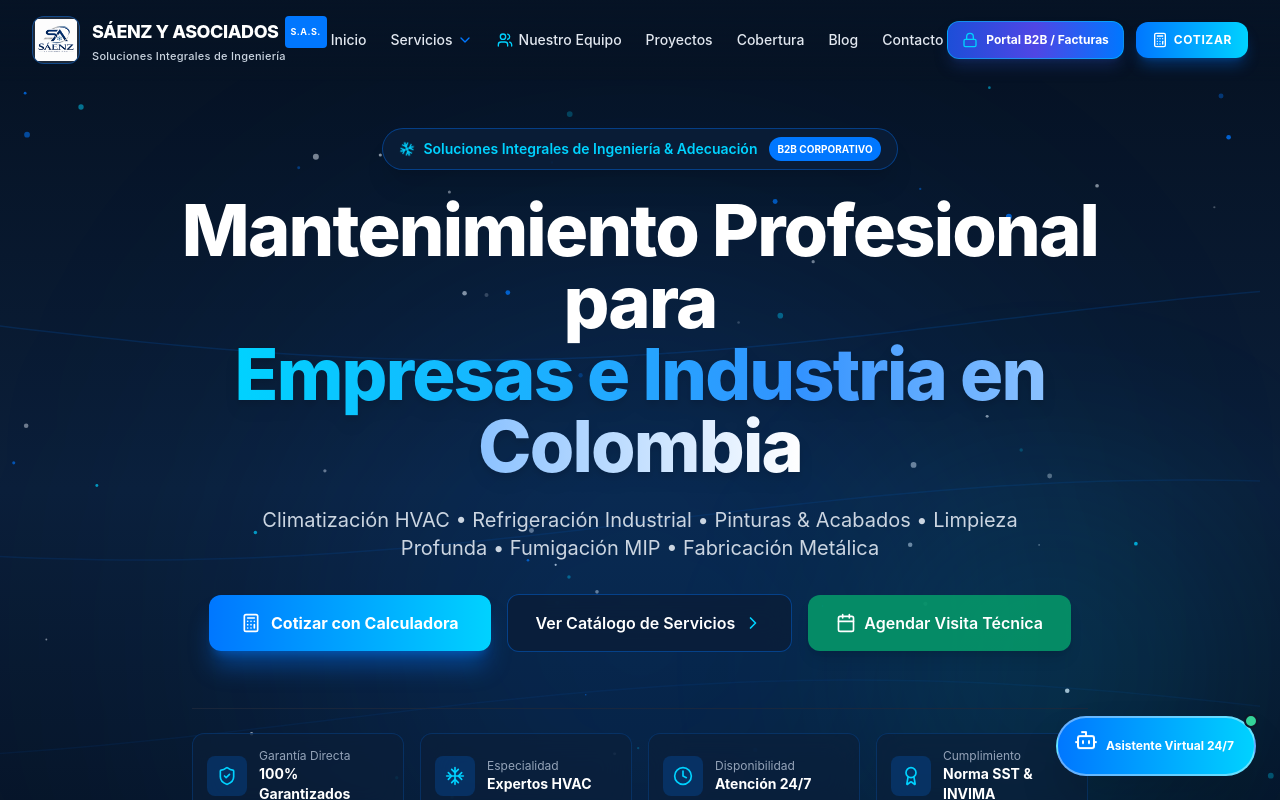
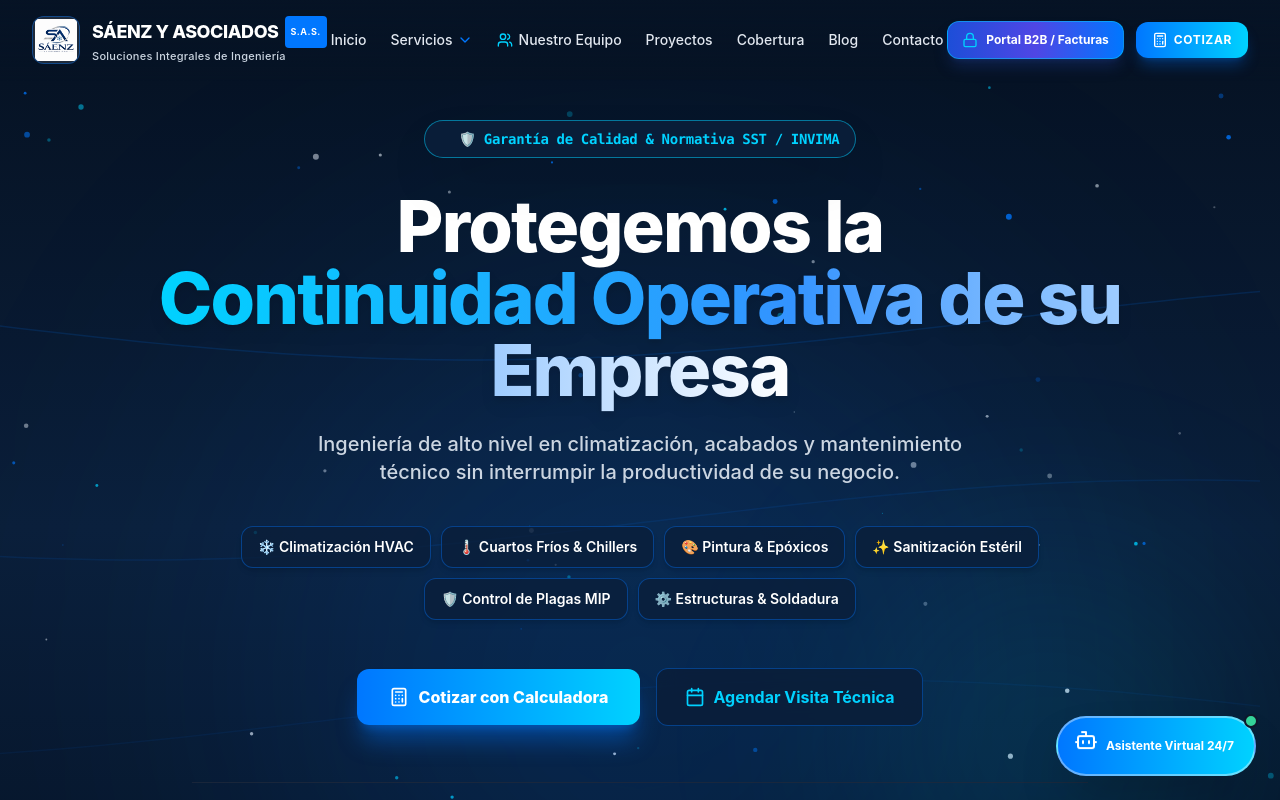
Before and after one commit to jonathanlopezb/saenzyasociados, a Next.js app: page / in a window 1280 px wide. Shown: the top 800 px of the page. Built offline with nearby package versions, Linux system fonts and the light colour scheme.

Commit message:
Redesign Hero section: punchy headline, animated trust ticker, and interactive visual service pills

```diff
--- a/src/components/HeroCanvas.tsx
+++ b/src/components/HeroCanvas.tsx
@@ -1,11 +1,26 @@
 'use client';
 
-import React, { useEffect, useRef } from 'react';
+import React, { useEffect, useRef, useState } from 'react';
 import Link from 'next/link';
-import { ShieldCheck, Clock, Award, ArrowRight, Snowflake, Calculator, Calendar, ChevronRight } from 'lucide-react';
+import { ShieldCheck, Clock, Award, ArrowRight, Snowflake, Calculator, Calendar, ChevronRight, Zap, Shield, Sparkles, CheckCircle2 } from 'lucide-react';
 
 export default function HeroCanvas() {
   const canvasRef = useRef<HTMLCanvasElement | null>(null);
+  const [tickerIndex, setTickerIndex] = useState<number>(0);
+
+  const TRUST_HOOKS = [
+    '⚡ 0% Paradas No Programadas en su Operación',
+    '🛡️ Garantía de Calidad & Normativa SST / INVIMA',
+    '❄️ Hasta 30% de Ahorro Energético en Climatización',
+    '⏱️ Respuesta Inmediata en Sitio en Menos de 2 Horas'
+  ];
+
+  useEffect(() => {
+    const tickerTimer = setInterval(() => {
+      setTickerIndex((prev) => (prev + 1) % TRUST_HOOKS.length);
+    }, 3500);
+    return () => clearInterval(tickerTimer);
+  }, []);
 
   useEffect(() => {
     const canvas = canvasRef.current;
@@ -25,7 +40,7 @@ export default function HeroCanvas() {
     window.addEventListener('resize', handleResize);
 
     // Particle airflow setup
-    const particlesCount = 70;
+    const particlesCount = 75;
     const particles: {
       x: number;
       y: number;
@@ -44,8 +59,8 @@ export default function HeroCanvas() {
         y: Math.random() * height,
         radius: Math.random() * 2.5 + 0.5,
         color: colors[Math.floor(Math.random() * colors.length)],
-        vx: (Math.random() - 0.5) * 0.8 + 0.3, // slight rightward air movement
-        vy: (Math.random() - 0.5) * 0.6 - 0.2, // slight upward float
+        vx: (Math.random() - 0.5) * 0.8 + 0.3,
+        vy: (Math.random() - 0.5) * 0.6 - 0.2,
         alpha: Math.random() * 0.6 + 0.2,
       });
     }
@@ -81,7 +96,6 @@ export default function HeroCanvas() {
 
       // Render & update particles
       particles.forEach((p) => {
-        // Mouse reaction effect
         const dx = mouseX - p.x;
         const dy = mouseY - p.y;
         const dist = Math.sqrt(dx * dx + dy * dy);
@@ -117,75 +131,86 @@ export default function HeroCanvas() {
   }, []);
 
   return (
-    <section className="relative min-h-[90vh] flex items-center justify-center overflow-hidden bg-gradient-to-b from-[#061325] via-[#0B1F3A] to-[#061325] pt-12 pb-20">
+    <section className="relative min-h-[92vh] flex items-center justify-center overflow-hidden bg-gradient-to-b from-[#061325] via-[#0B1F3A] to-[#061325] pt-10 pb-20">
 
-      {/* HTML5 Particle Airflow Canvas */}
+      {/* HTML5 Canvas Background */}
       <canvas ref={canvasRef} className="absolute inset-0 z-0 pointer-events-none" />
 
-      {/* Decorative Radial Glows */}
-      <div className="absolute top-1/4 left-1/2 -translate-x-1/2 w-[700px] h-[700px] bg-[#0077FF]/15 rounded-full blur-[140px] pointer-events-none" />
+      {/* Radial Glows */}
+      <div className="absolute top-1/4 left-1/2 -translate-x-1/2 w-[750px] h-[750px] bg-[#0077FF]/15 rounded-full blur-[150px] pointer-events-none" />
       <div className="absolute bottom-10 right-10 w-96 h-96 bg-[#00D2FF]/10 rounded-full blur-[100px] pointer-events-none" />
 
       <div className="max-w-7xl mx-auto px-4 sm:px-6 lg:px-8 relative z-10 text-center">
 
-        {/* Top Tagline Badge */}
-        <div className="inline-flex items-center gap-2 px-4 py-2 rounded-full bg-[#0B1F3A]/80 border border-[#0077FF]/40 text-[#00D2FF] text-xs sm:text-sm font-semibold mb-6 shadow-xl backdrop-blur-md animate-fade-in">
-          <Snowflake className="w-4 h-4 text-[#00D2FF] animate-spin" style={{ animationDuration: '10s' }} />
-          <span>Soluciones Integrales de Ingeniería & Adecuación</span>
-          <span className="bg-[#0077FF] text-white text-[10px] uppercase px-2 py-0.5 rounded-full font-bold ml-1">
-            B2B Corporativo
+        {/* Animated Trust Ticker Badge */}
+        <div className="inline-flex items-center gap-2 px-4 py-2 rounded-full bg-[#0B1F3A]/90 border border-[#00D2FF]/50 text-[#00D2FF] text-xs sm:text-sm font-bold mb-8 shadow-2xl backdrop-blur-md">
+          <span className="w-2.5 h-2.5 rounded-full bg-emerald-400 animate-ping" />
+          <span className="transition-all duration-500 font-mono tracking-tight">
+            {TRUST_HOOKS[tickerIndex]}
           </span>
         </div>
 
-        {/* Main Title */}
+        {/* High-Impact Headline: Short, High-Status & Curiosity Driven */}
         <h1 className="text-4xl sm:text-6xl lg:text-7xl font-extrabold text-white tracking-tight leading-[1.1] max-w-5xl mx-auto mb-6">
-          Mantenimiento Profesional para <br className="hidden sm:inline" />
+          Protegemos la <br className="hidden sm:inline" />
           <span className="bg-gradient-to-r from-[#00D2FF] via-[#3393FF] to-white bg-clip-text text-transparent drop-shadow-lg">
-            Empresas e Industria en Colombia
+            Continuidad Operativa de su Empresa
           </span>
         </h1>
 
-        {/* Subtitle / Services Bar */}
-        <p className="text-base sm:text-xl text-slate-300 max-w-3xl mx-auto mb-8 font-normal leading-relaxed">
-          Climatización HVAC • Refrigeración Industrial • Pinturas & Acabados • Limpieza Profunda • Fumigación MIP • Fabricación Metálica
+        {/* Short & Visual Value Subtitle */}
+        <p className="text-base sm:text-xl text-slate-300 max-w-2xl mx-auto mb-10 font-medium leading-relaxed">
+          Ingeniería de alto nivel en climatización, acabados y mantenimiento técnico sin interrumpir la productividad de su negocio.
         </p>
+
+        {/* Interactive Visual Service Pills (Low text, high visual impact) */}
+        <div className="flex flex-wrap items-center justify-center gap-2.5 max-w-4xl mx-auto mb-12">
+          {[
+            { label: '❄️ Climatización HVAC', href: '/refrigeracion' },
+            { label: '🌡️ Cuartos Fríos & Chillers', href: '/refrigeracion' },
+            { label: '🎨 Pintura & Epóxicos', href: '/servicios#pinturas' },
+            { label: '✨ Sanitización Estéril', href: '/servicios#limpieza' },
+            { label: '🛡️ Control de Plagas MIP', href: '/servicios#fumigacion' },
+            { label: '⚙️ Estructuras & Soldadura', href: '/servicios#metalica' },
+          ].map((pill, idx) => (
+            <Link
+              key={idx}
+              href={pill.href}
+              className="bg-[#0B1F3A]/80 hover:bg-[#0077FF] border border-[#0077FF]/40 hover:border-[#00D2FF] text-white hover:text-white text-xs sm:text-sm font-semibold px-4 py-2.5 rounded-xl transition-all shadow-md hover:scale-105"
+            >
+              {pill.label}
+            </Link>
+          ))}
+        </div>
 
         {/* CTAs */}
         <div className="flex flex-col sm:flex-row items-center justify-center gap-4 mb-14">
           <Link
             href="/cotizador"
-            className="w-full sm:w-auto inline-flex items-center justify-center gap-2.5 bg-gradient-to-r from-[#0077FF] to-[#00D2FF] text-white font-bold text-sm sm:text-base px-8 py-4 rounded-xl shadow-xl shadow-[#0077FF]/40 hover:shadow-[#00D2FF]/60 hover:scale-[1.03] active:scale-[0.98] transition-all"
+            className="w-full sm:w-auto inline-flex items-center justify-center gap-2.5 bg-gradient-to-r from-[#0077FF] to-[#00D2FF] text-white font-extrabold text-sm sm:text-base px-8 py-4 rounded-xl shadow-xl shadow-[#0077FF]/40 hover:shadow-[#00D2FF]/60 hover:scale-[1.03] active:scale-[0.98] transition-all"
           >
             <Calculator className="w-5 h-5" />
             Cotizar con Calculadora
           </Link>
 
           <Link
-            href="/servicios"
-            className="w-full sm:w-auto inline-flex items-center justify-center gap-2 bg-[#0B1F3A]/90 hover:bg-[#0077FF]/20 text-white font-semibold text-sm sm:text-base px-7 py-4 rounded-xl border border-[#0077FF]/40 hover:border-[#00D2FF] transition-all backdrop-blur-md"
-          >
-            Ver Catálogo de Servicios
-            <ChevronRight className="w-5 h-5 text-[#00D2FF]" />
-          </Link>
-
-          <Link
             href="/agendar"
-            className="w-full sm:w-auto inline-flex items-center justify-center gap-2 bg-emerald-600/90 hover:bg-emerald-500 text-white font-semibold text-sm sm:text-base px-7 py-4 rounded-xl shadow-lg transition-all"
+            className="w-full sm:w-auto inline-flex items-center justify-center gap-2 bg-[#0B1F3A]/90 hover:bg-[#0077FF]/20 text-[#00D2FF] hover:text-white font-bold text-sm sm:text-base px-7 py-4 rounded-xl border border-[#0077FF]/40 hover:border-[#00D2FF] transition-all backdrop-blur-md"
           >
             <Calendar className="w-5 h-5" />
             Agendar Visita Técnica
           </Link>
         </div>
 
-        {/* Value Badges Bar */}
+        {/* Trust Badges Counter Bar */}
         <div className="grid grid-cols-2 md:grid-cols-4 gap-4 max-w-4xl mx-auto pt-6 border-t border-slate-800/80">
           <div className="glass-panel p-3.5 rounded-xl flex items-center gap-3 text-left border border-[#0077FF]/20">
             <div className="w-10 h-10 rounded-lg bg-[#0077FF]/20 flex items-center justify-center text-[#00D2FF] shrink-0">
               <ShieldCheck className="w-5 h-5" />
             </div>
             <div>
-              <div className="text-xs text-slate-400">Garantía Directa</div>
-              <div className="text-sm font-bold text-white">100% Garantizados</div>
+              <div className="text-[11px] text-slate-400">Tranquilidad Total</div>
+              <div className="text-xs sm:text-sm font-bold text-white">100% Garantizados</div>
             </div>
           </div>
 
@@ -194,8 +219,8 @@ export default function HeroCanvas() {
               <Snowflake className="w-5 h-5" />
             </div>
             <div>
-              <div className="text-xs text-slate-400">Especialidad</div>
-              <div className="text-sm font-bold text-white">Expertos HVAC</div>
+              <div className="text-[11px] text-slate-400">Ingeniería Acreditada</div>
+              <div className="text-xs sm:text-sm font-bold text-white">Especialistas HVAC</div>
             </div>
           </div>
 
@@ -204,8 +229,8 @@ export default function HeroCanvas() {
               <Clock className="w-5 h-5" />
             </div>
             <div>
-              <div className="text-xs text-slate-400">Disponibilidad</div>
-              <div className="text-sm font-bold text-white">Atención 24/7</div>
+              <div className="text-[11px] text-slate-400">Respuesta Eficiente</div>
+              <div className="text-xs sm:text-sm font-bold text-white">Atención 24/7</div>
             </div>
           </div>
 
@@ -214,8 +239,8 @@ export default function HeroCanvas() {
               <Award className="w-5 h-5" />
             </div>
             <div>
-              <div className="text-xs text-slate-400">Cumplimiento</div>
-              <div className="text-sm font-bold text-white">Norma SST & INVIMA</div>
+              <div className="text-[11px] text-slate-400">Respaldo Regulatorio</div>
+              <div className="text-xs sm:text-sm font-bold text-white">SST & INVIMA</div>
             </div>
           </div>
         </div>
```
